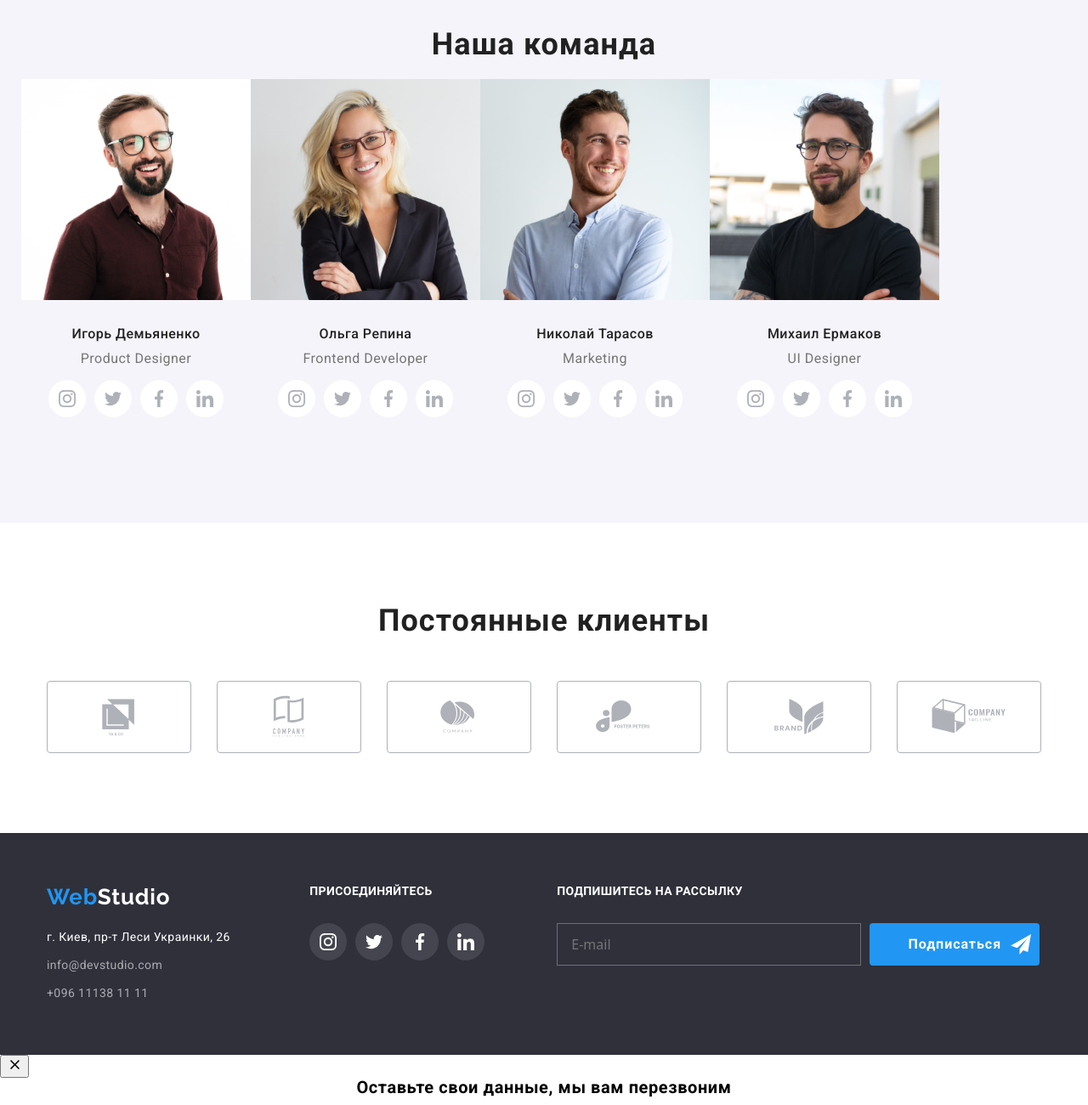
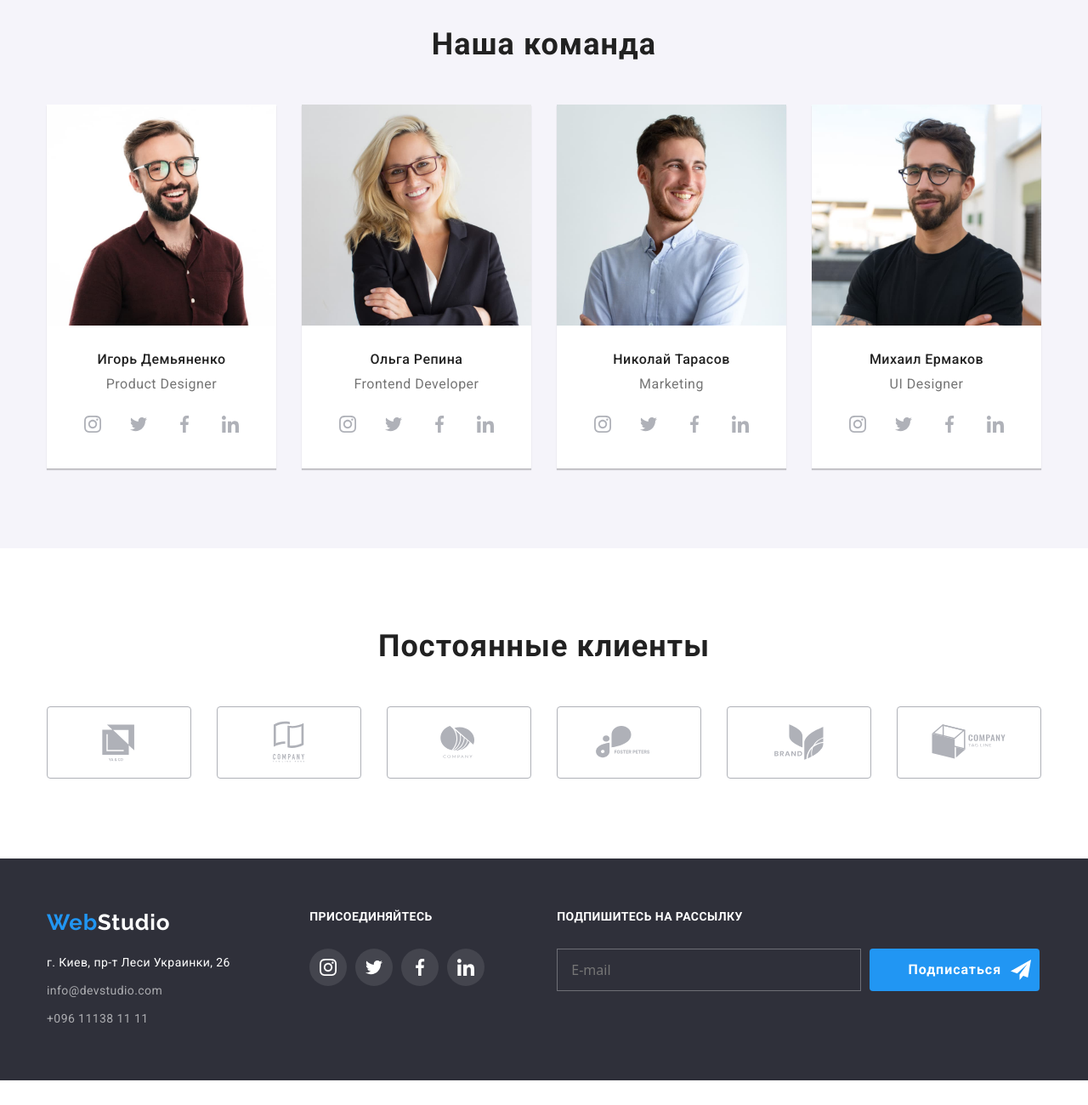
Before and after one commit to GennaGosh/goit-markup-hw-07, a plain HTML site: page index.html in a window 1280 px wide. Shown: the part 1660-2960 px from the top of the page at 85% size. After the commit the page ends 2931 px from the top, so only its background shows below. Drawn offline with nearby package versions, Linux system fonts and the light colour scheme.

Commit message:
частина 2

```diff
--- a/sass/componens/_backdrob.scss
+++ b/sass/componens/_backdrob.scss
@@ -22,7 +22,7 @@
       transform: translate(-50%, -50%) scale(1);
       width: 528px;
       height: 580px;
-      background-color: rgba(255, 255, 255);
+      background-color: white;
       padding: 40px;
     }
 
--- a/sass/componens/_overlay.scss
+++ b/sass/componens/_overlay.scss
@@ -51,11 +51,13 @@
     padding-left: 42px;
     transition: border-color 250ms cubic-bezier(0.4, 0, 0.2, 1);
 
+    &:focus {
+      outline: none;
+      border-color: #2196F3;
+    }
+
   }
-  .contact-form-input:focus {
-    outline: none;
-    border-color: #2196F3;
-  }
+
   .contact-form-input:focus + .contact-form-icon {
     fill: #2196F3;;
   }
--- a/sass/layout/_portfolio.scss
+++ b/sass/layout/_portfolio.scss
@@ -67,7 +67,7 @@
     margin-top: -30px;
   }
   .projects-list {
-    flex-basis: calc(100%-90)/3);
+    flex-basis: calc((100% - 90) / 3);
     margin-top: 30px;
     margin-left: 30px;
     transition: box-shadow 250ms cubic-bezier(0.4, 0, 0.2, 1);
--- a/sass/layout/_team.scss
+++ b/sass/layout/_team.scss
@@ -10,16 +10,16 @@
     margin-left: -30px;
     margin-top: -30px;
   }
-  // .frame {
-  //   background-color: #FFFFFF;
-  //   flex-basis: calc(100%-120)/4);
-  //   margin-top: 30px;
-  //   margin-left: 30px;
-  //   width: 270px;
-  //   height: 428px;
-  //   box-shadow: 0px 2px 1px 0px #00000033, 0px 1px 1px 0px #00000024, 0px 1px 3px 0px #0000001F;
-
-  // }
+  .frame {
+    background-color: #FFFFFF;
+    flex-basis: calc((100% - 120) / 4);
+    margin-top: 30px;
+    margin-left: 30px;
+    width: 270px;
+    height: 428px;
+    box-shadow: 0px 2px 1px 0px #00000033;
+  }
+  //   , 0px 1px 1px 0px #00000024, 0px 1px 3px 0px #0000001F;
 
   .team-description {
     padding-top: 30px;
```
Also changed, not shown: css/main.css, css/main.min.css, 2 other files.
